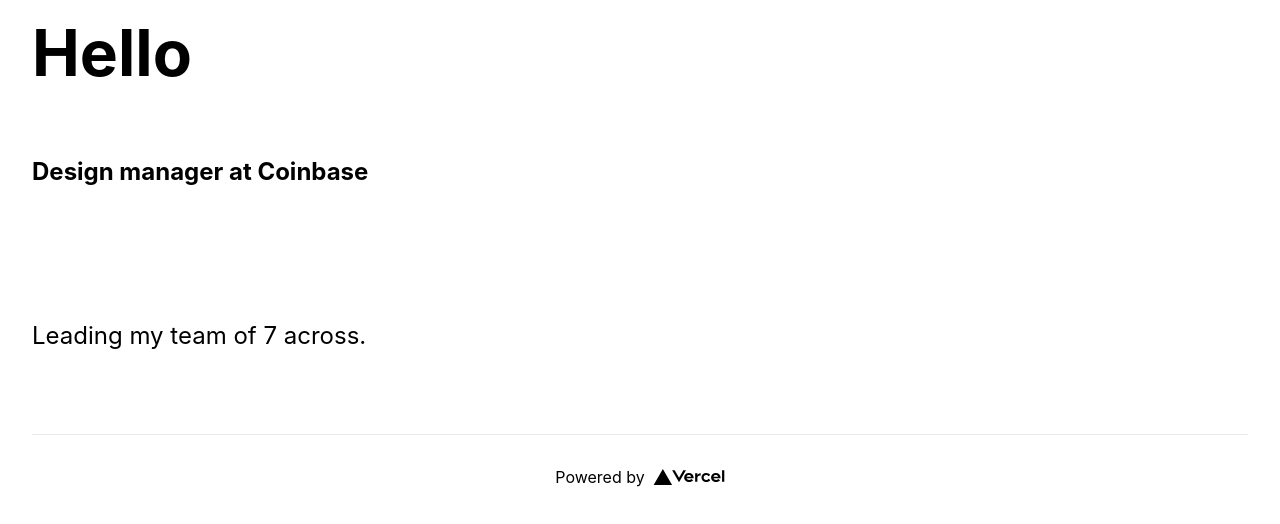
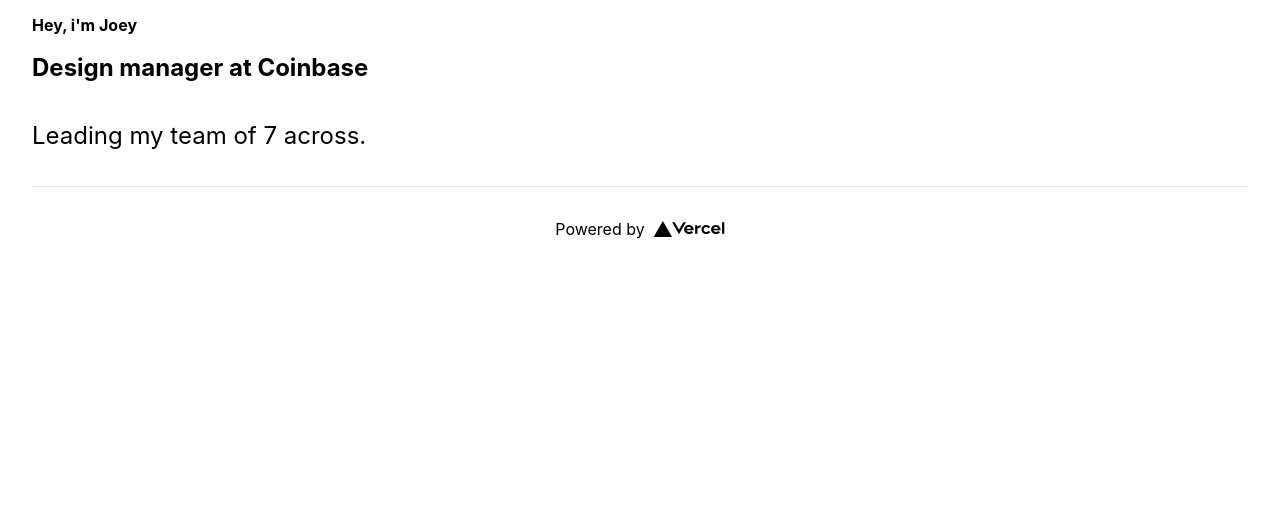
Before and after one commit to JoeIsaacson/nextjs, a Next.js app: page / in a window 1280 px wide. Shown: the top 524 px of the page. Built offline with nearby package versions, Linux system fonts and the light colour scheme.

Commit message:
straight to prod

```diff
--- a/pages/index.js
+++ b/pages/index.js
@@ -14,7 +14,7 @@ export default function Home() {
       <main className={styles.main}>
 
         <h1 className={styles.title}>
-          Hello
+          Hey, i'm Joey
         </h1>
 
         <h5 className={styles.description}>
--- a/styles/Home.module.css
+++ b/styles/Home.module.css
@@ -45,7 +45,7 @@
 .title {
   margin: 0;
   line-height: 1.15;
-  font-size: 4rem;
+  font-size: 1rem;
 }
 
 .title,
@@ -54,7 +54,7 @@
 }
 
 .description {
-  margin: 4rem 0;
+  margin: 1rem 0;
   line-height: 1.5;
   font-size: 1.5rem;
 }
```
